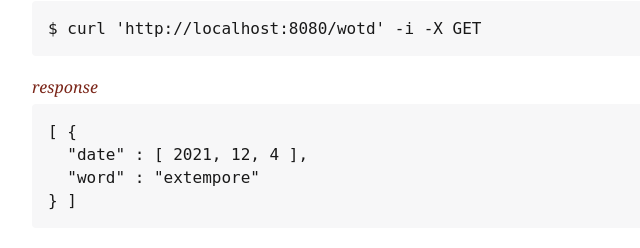
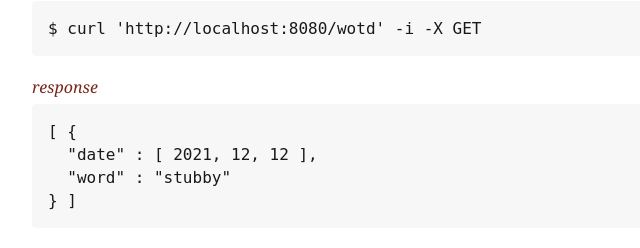
Before and after one commit to caarmen/poet-assistant-server, a plain HTML site: page docs/index.html in a window 1280 px wide. Shown: the part 2759-3007 px from the top of the page, 123-763 px from the left. Drawn offline with nearby package versions, Linux system fonts and the light colour scheme; a web font is replaced by a local one.

Commit message:
Update docs

```diff
--- a/docs/index.html
+++ b/docs/index.html
@@ -602,8 +602,8 @@ body.book #toc,body.book #preamble,body.book h1.sect0,body.book .sect1>h2{page-b
 <div class="title">response</div>
 <div class="content">
 <pre class="highlight nowrap"><code>[ {
-  "date" : [ 2021, 12, 4 ],
-  "word" : "extempore"
+  "date" : [ 2021, 12, 12 ],
+  "word" : "stubby"
 } ]</code></pre>
 </div>
 </div>
```
Also changed, not shown: modules/doc/src/main/plantuml/object-diagram.png, 2 other files.
